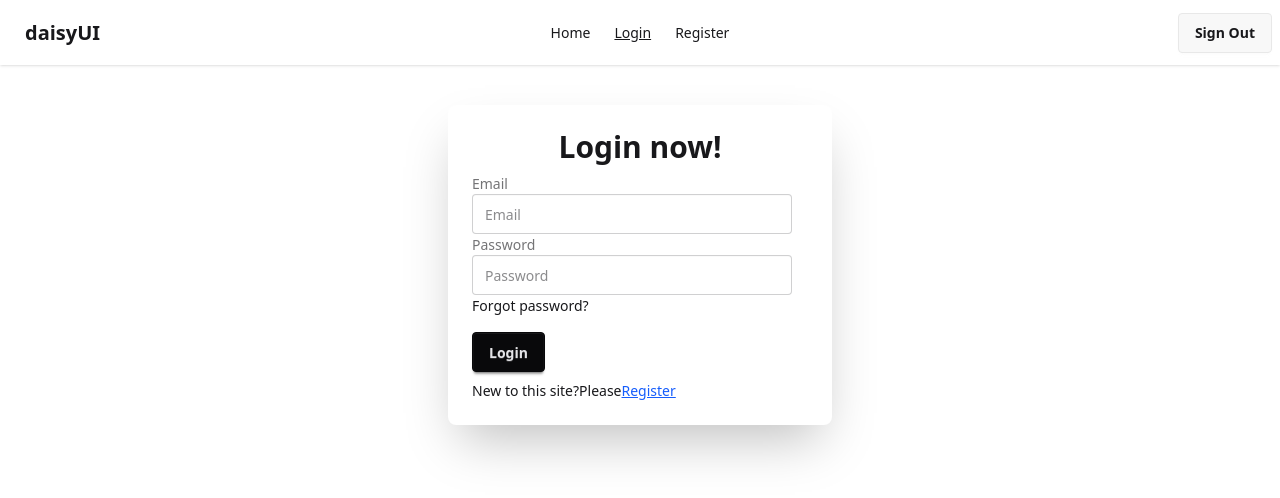
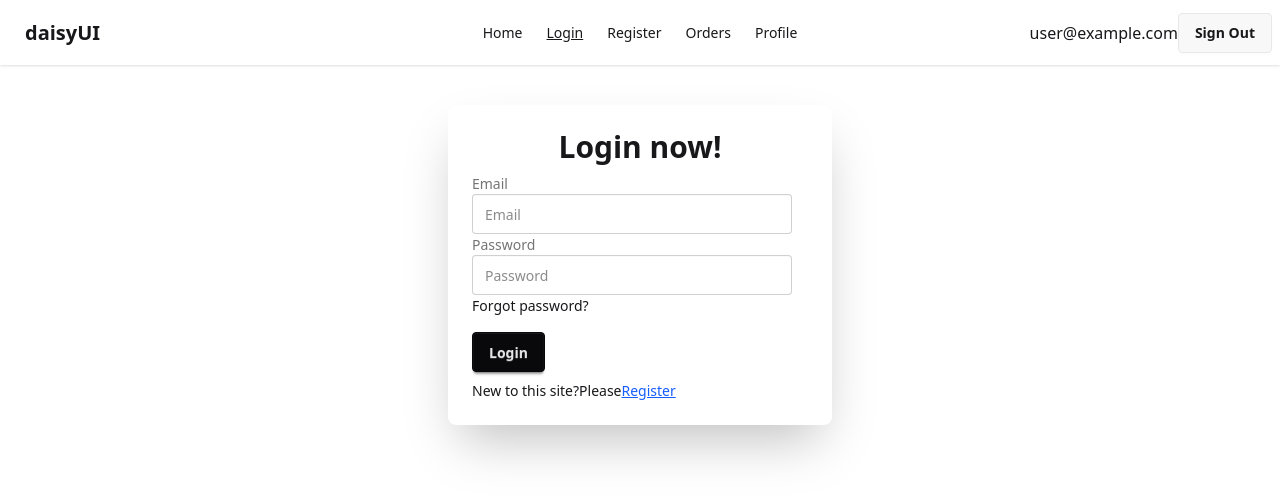
Before and after one commit to zingrin/module-51-praivateroute, a React (Vite) app: page /login in a window 1280 px wide. Shown: the top 498 px of the page. Built offline with nearby package versions, Linux system fonts and the light colour scheme; no server answers; sample sign-in values are in the browser's storage.

Commit message:
praivate route and sign out handle

```diff
--- a/src/Components/Navbar.jsx
+++ b/src/Components/Navbar.jsx
@@ -5,16 +5,31 @@ import { AuthContext } from '../Contexts/AuthContext';
 // import { AuthContext } from '../Contexts/AuthContext';
 const Navbar = () => {
 
-  const {user} = use(AuthContext);
+  const {user,signOutUser} = use(AuthContext);
   console.log((user));
   // const userInfo = use(AuthContext);
   // console.log('nav',userInfo);
+const handleSignOut =()=>{
+signOutUser()
+.then(()=>{
+  console.log('signout succesfully');
+})
+.catch(Error=>{
+  console.log(Error);
+})
 
+}
     const links =<>
      <li><NavLink to="/">Home</NavLink></li>
      <li><NavLink to="/login">Login</NavLink></li>
      <li><NavLink to="/register">Register</NavLink></li>
+  {
+    user && <>
+         <li><NavLink to="/orders">Orders</NavLink></li>
+         <li><NavLink to="/profile">Profile</NavLink></li>
 
+    </>
+  }
 
     </>
     return (
@@ -38,9 +53,13 @@ const Navbar = () => {
     </ul>
   </div>
   <div className="navbar-end">
-
 {
-user ?   <a className="btn">Sign Out</a> : <Link to="/login">Login</Link>
+  user ?
+<>
+<span>{user.email}</span>
+<a onClick={handleSignOut} className="btn" >Sign Out</a>
+</>:
+<Link to="/login">Login</Link>
 
 }
 </div>
--- a/src/Contexts/AuthProvider.jsx
+++ b/src/Contexts/AuthProvider.jsx
@@ -1,6 +1,6 @@
 import React, { useEffect, useState } from 'react';
 import { AuthContext } from './AuthContext';
-import { createUserWithEmailAndPassword, onAuthStateChanged, signInWithEmailAndPassword } from 'firebase/auth';
+import { createUserWithEmailAndPassword, onAuthStateChanged, signInWithEmailAndPassword, signOut } from 'firebase/auth';
 import{auth} from '../firebase.init';
 const AuthProvider = ({children}) => {
 
@@ -14,6 +14,10 @@ const AuthProvider = ({children}) => {
     }
     const signInUser = (email,password) =>{
         return signInWithEmailAndPassword(auth,email,password)
+     }
+
+     const signOutUser =() =>{
+        return signOut(auth)
      }
 
 //      onAuthStateChanged(auth,(currentUser)=>{
@@ -37,7 +41,8 @@ useEffect(()=>{
     const userInfo = {
         user,
 createUser,
-signInUser
+signInUser,
+signOutUser
     }
 
     return (
--- /dev/null
+++ b/src/Orders.jsx
@@ -0,0 +1,11 @@
+import React from 'react';
+
+const Orders = () => {
+    return (
+        <div>
+            <h2>Your orders</h2>
+        </div>
+    );
+};
+
+export default Orders;
--- /dev/null
+++ b/src/Routes/PrivateRoutes.jsx
@@ -0,0 +1,14 @@
+import React, { use } from 'react';
+import { AuthContext } from '../Contexts/AuthContext';
+import { Navigate } from 'react-router';
+
+const PrivateRoutes = ({children}) => {
+
+    const {user} = use(AuthContext)
+    if(!user){
+        return<Navigate to="/login"></Navigate>
+    }
+    return children
+};
+
+export default PrivateRoutes;
--- a/src/main.jsx
+++ b/src/main.jsx
@@ -11,6 +11,8 @@ import Register from './Components/Register.jsx';
 import { StrictMode } from 'react';
 import { AuthContext } from './Contexts/AuthContext.jsx';
 import AuthProvider from './Contexts/AuthProvider.jsx';
+import Orders from './Orders.jsx';
+import PrivateRoutes from './Routes/PrivateRoutes.jsx';
 
 
 
@@ -36,6 +38,10 @@ Component: Home
 
 Component: Register
 },
+{
+  path:'orders',
+element: <PrivateRoutes><Orders></Orders></PrivateRoutes>
+}
 ],
 }
 ]);
```
